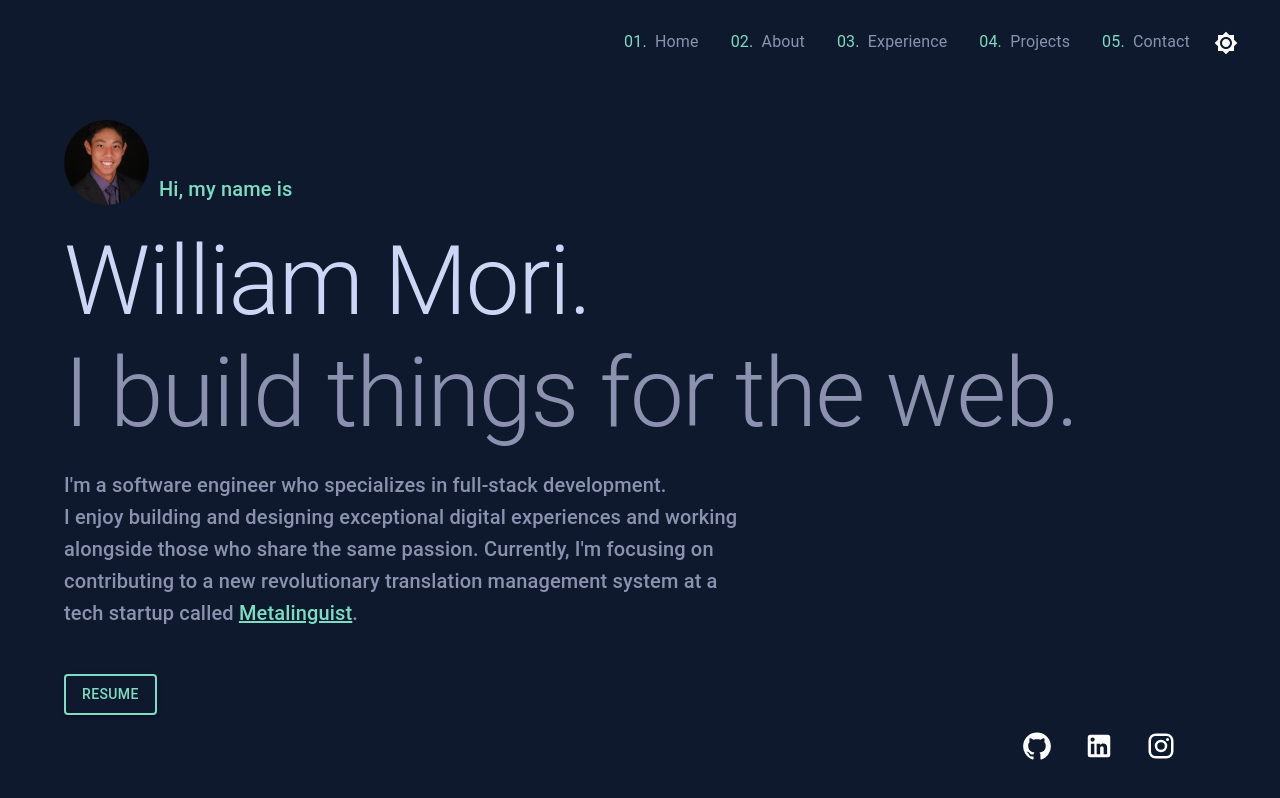
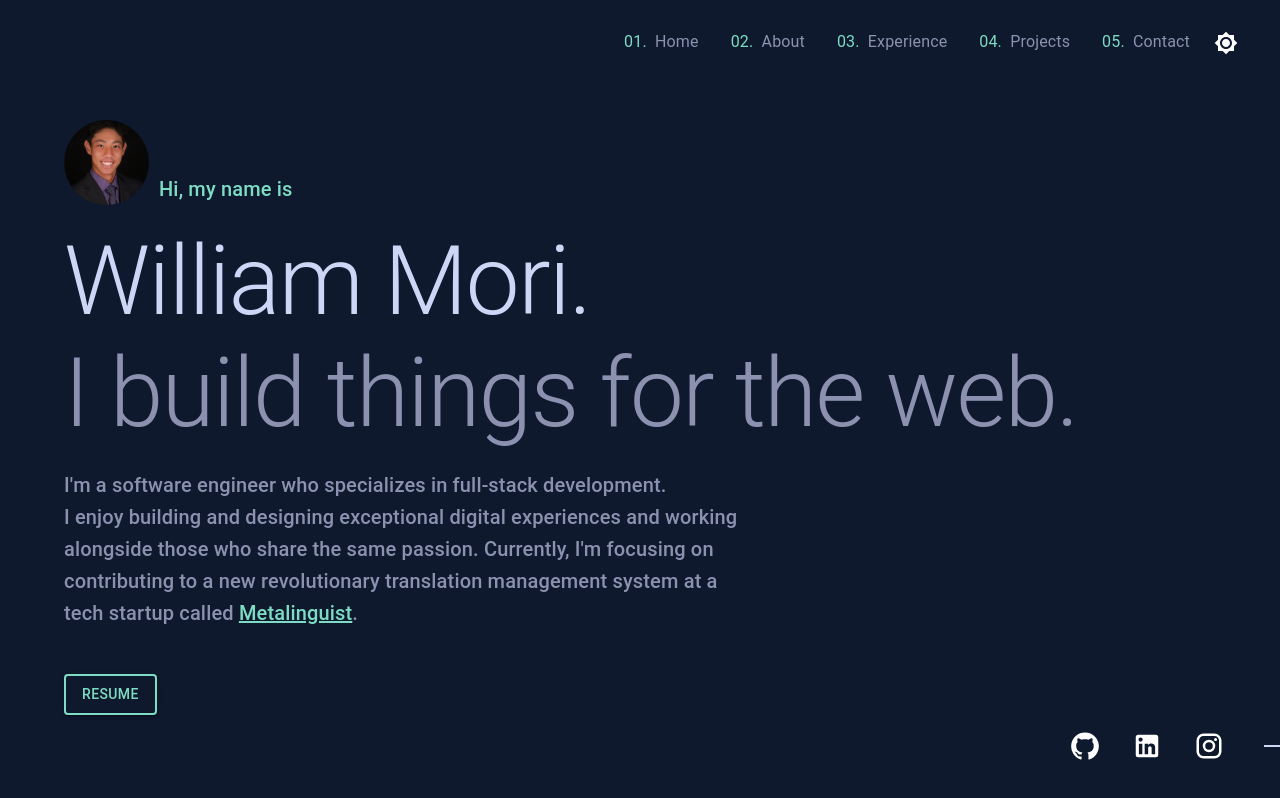
Before and after one commit to willmori/portfolio, a React (Create React App) app in the folder client/: page / in a window 1280 px wide. Shown: the top 798 px of the page. Built offline with nearby package versions, Linux system fonts and the light colour scheme.

Commit message:
add line animation for social icons

```diff
--- a/client/src/App.js
+++ b/client/src/App.js
@@ -7,7 +7,7 @@ import Experience from './Pages/Experience';
 import Projects from './Pages/Projects';
 import { BrowserRouter as Router, Route, Routes } from 'react-router-dom';
 import Navbar from './Components/Navbar.jsx';
-import lightTheme from './LightTheme'; // Import your light theme
+import lightTheme from './LightTheme';
 import darkTheme from './DarkTheme';
 import { ThemeProvider, CssBaseline } from '@mui/material';
 
--- a/client/src/Pages/Home.jsx
+++ b/client/src/Pages/Home.jsx
@@ -1,5 +1,5 @@
 import React, {useState, useEffect} from 'react';
-import { Grid, Container, Typography, Button, Avatar, Box, IconButton } from '@mui/material';
+import { Grid, Container, Typography, Button, Avatar, Box, IconButton, Divider } from '@mui/material';
 import { Link } from 'react-router-dom';
 import Resume from '../assets/Resume.png'
 import { useTheme } from '@mui/material';
@@ -13,6 +13,15 @@ import InstagramIcon from '@mui/icons-material/Instagram';
 
 const Home = () => {
     const theme = useTheme();
+
+    const [isLoaded, setIsLoaded] = useState(false);
+
+    useEffect(() => {
+        setTimeout(() => {
+            setIsLoaded(true);
+        }, 1300)
+
+    }, []);
 
     return (
         <Grid style={{ height: 'calc(100vh - 84px)', backgroundColor: theme.palette.primary.main, overflow: 'hidden'}}>
@@ -38,7 +47,7 @@ const Home = () => {
                     <Button variant="contained" backgroundColor='transparent' style={{marginTop: '45px'}} href={Resume} target="_blank">
                         Resume
                     </Button>
-                    <Container style={{display: 'flex', justifyContent: 'end'}}>
+                    <Container style={{display: 'flex', justifyContent: 'end', position: 'absolute'}}>
                         <Fade in timeout={1500} style={{transitionDelay: '500ms'}}>
                             <Box m={1}>
                                 <IconButton href='https://github.com/willmori' target={"_blank"} sx={{
@@ -93,10 +102,11 @@ const Home = () => {
                                 </IconButton>
                             </Box>
                         </Fade>
+
                     </Container>
+                    <div style={{borderBottom: `2px solid ${theme.palette.primary.textContrast}`, width: '300px', position: 'relative', left: '1380px', top: '30px', transform: isLoaded ? 'translateX(-60%)' : '', transition: isLoaded ? 'transform 0.3s ease-in-out' : '' }}></div>
                 </Container>
             </Fade>
-
         </Grid>
 
     );
```
Also changed, not shown: client/src/LightTheme.js (indentation only).
